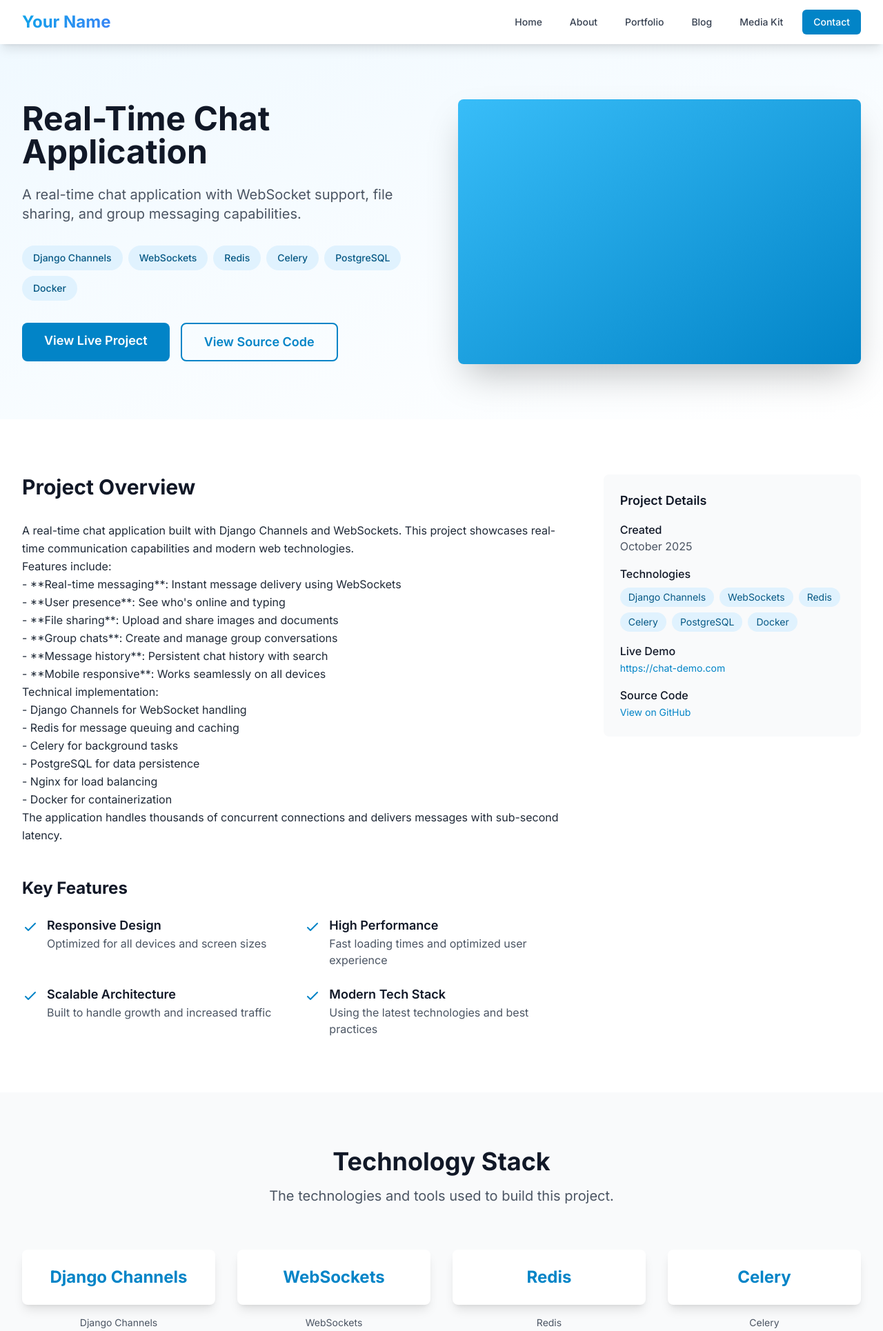
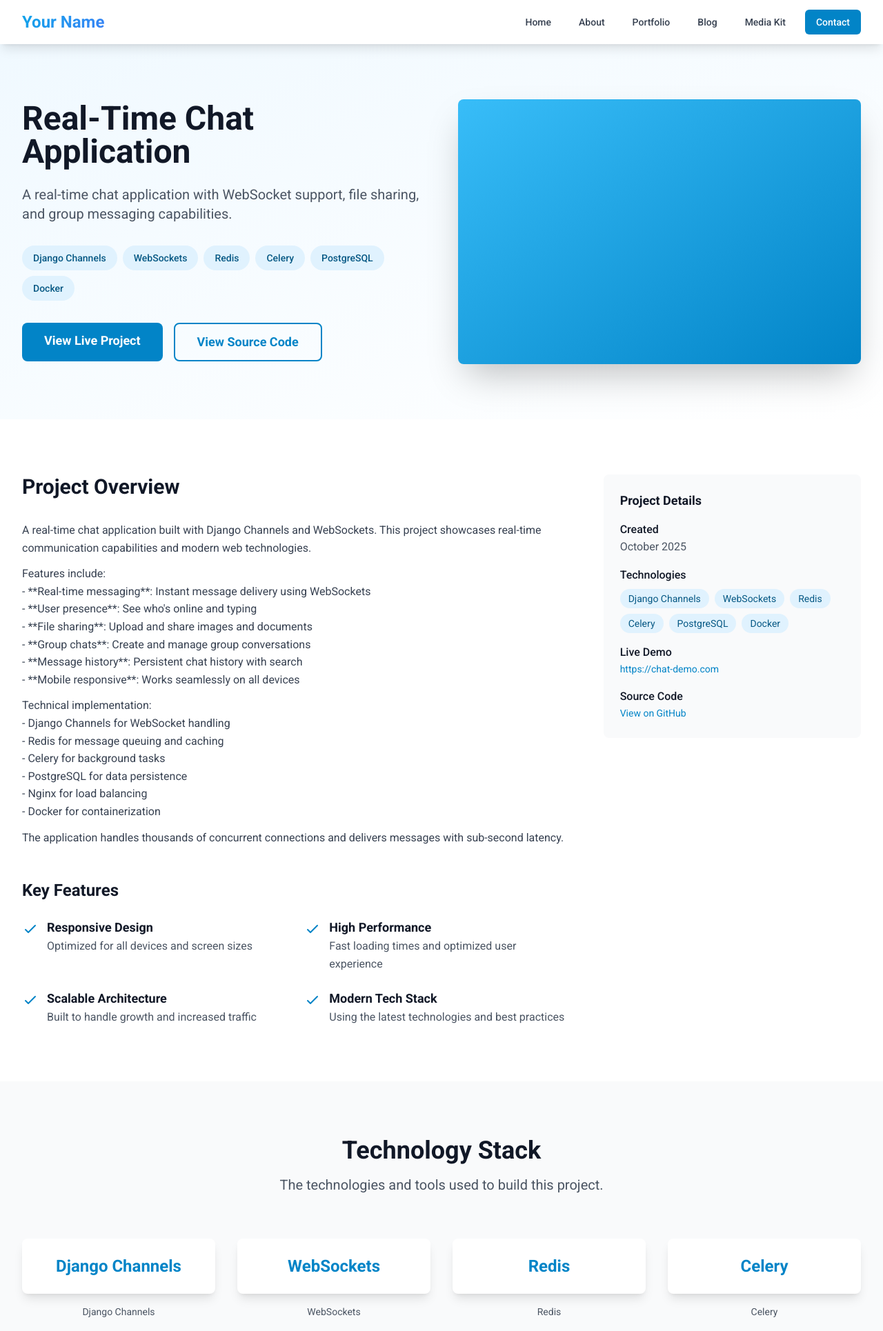
Before and after one commit to kouekamluc/kouekamself, a Django app: page /portfolio/realtime-chat-app/ in a window 1280 px wide. Shown: the top 1930 px of the page at 69% size. Run offline with Django 5.2, Linux system fonts and the light colour scheme; data comes from the database, SQL or seed files in the repository; some libraries are stand-ins or nearby versions.

Commit message:
feat: Add Material Design components and styles
Co-authored-by: kouekamkamgouluc <kouekamkamgouluc@gmail.com>

```diff
--- /dev/null
+++ b/static/css/site.css
@@ -0,0 +1,69 @@
+/* Material-inspired base styles */
+:root {
+  --color-primary-600: #0ea5e9;
+  --color-primary-700: #0284c7;
+  --color-gray-200: #e5e7eb;
+  --color-gray-300: #d1d5db;
+  --color-gray-700: #374151;
+  --focus-ring: 0 0 0 3px rgba(14, 165, 233, 0.35);
+}
+
+html, body {
+  font-family: Roboto, Inter, system-ui, -apple-system, Segoe UI, Helvetica, Arial, "Apple Color Emoji", "Segoe UI Emoji", sans-serif;
+  text-rendering: optimizeLegibility;
+}
+
+/* Form controls (used by Django form widgets with class=form-control) */
+.form-control {
+  width: 100%;
+  appearance: none;
+  -webkit-appearance: none;
+  background-color: #fff;
+  border: 1px solid var(--color-gray-300);
+  color: #111827;
+  border-radius: 0.5rem; /* 8px */
+  padding: 0.625rem 0.875rem; /* 10px 14px */
+  line-height: 1.5;
+  transition: border-color .15s ease, box-shadow .2s ease, background-color .15s ease;
+}
+
+.form-control::placeholder { color: #9ca3af; }
+
+.form-control:focus {
+  outline: none;
+  border-color: var(--color-primary-600);
+  box-shadow: var(--focus-ring);
+}
+
+textarea.form-control { resize: vertical; }
+
+/* Error state (Django may wrap errors separately; this targets inputs via aria-invalid) */
+.form-control[aria-invalid="true"], .form-control.is-invalid {
+  border-color: #ef4444;
+  box-shadow: 0 0 0 3px rgba(239, 68, 68, 0.2);
+}
+
+/* Typography helpers roughly mimicking prose defaults */
+.prose, .prose-lg, .prose * {
+  max-width: 100%;
+}
+
+.prose h1, .prose-lg h1 { font-size: 2rem; font-weight: 700; line-height: 1.2; margin: 1.5rem 0 1rem; }
+.prose h2, .prose-lg h2 { font-size: 1.5rem; font-weight: 700; line-height: 1.3; margin: 1.25rem 0 0.75rem; }
+.prose h3, .prose-lg h3 { font-size: 1.25rem; font-weight: 700; line-height: 1.4; margin: 1rem 0 0.5rem; }
+.prose p { color: #374151; margin: 0.75rem 0; }
+.prose a { color: var(--color-primary-700); text-decoration: none; }
+.prose a:hover { text-decoration: underline; }
+.prose img { border-radius: 0.75rem; }
+.prose ul { list-style: disc; padding-left: 1.25rem; }
+.prose ol { list-style: decimal; padding-left: 1.25rem; }
+.prose blockquote { border-left: 4px solid var(--color-gray-300); padding-left: 1rem; color: #6b7280; }
+
+/* Utility: subtle elevation for cards when hovering */
+.elevation-hover:hover { box-shadow: 0 10px 25px -5px rgba(0,0,0,0.15), 0 10px 10px -5px rgba(0,0,0,0.04); }
+
+/* Buttons with white background and primary text need clearer focus */
+.bg-white.text-primary-600:focus {
+  outline: none;
+  box-shadow: var(--focus-ring);
+}
--- a/templates/base.html
+++ b/templates/base.html
@@ -41,7 +41,7 @@
                         }
                     },
                     fontFamily: {
-                        'sans': ['Inter', 'system-ui', 'sans-serif'],
+                        'sans': ['Roboto', 'Inter', 'system-ui', 'sans-serif'],
                     }
                 }
             }
@@ -52,6 +52,14 @@
     <link rel="preconnect" href="https://fonts.googleapis.com">
     <link rel="preconnect" href="https://fonts.gstatic.com" crossorigin>
     <link href="https://fonts.googleapis.com/css2?family=Inter:wght@300;400;500;600;700&display=swap" rel="stylesheet">
+    <link href="https://fonts.googleapis.com/css2?family=Roboto:wght@300;400;500;700&display=swap" rel="stylesheet">
+    <link href="https://fonts.googleapis.com/icon?family=Material+Icons+Round" rel="stylesheet">
+
+    <!-- TW Elements (Material-tailwind) -->
+    <link rel="stylesheet" href="https://cdn.jsdelivr.net/npm/tw-elements/dist/css/tw-elements.min.css" />
+
+    <!-- Site CSS overrides -->
+    <link rel="stylesheet" href="{% static 'css/site.css' %}">
 
     <!-- Custom CSS -->
     <style>
@@ -207,6 +215,9 @@
         </div>
     </footer>
 
+    <!-- TW Elements JS (for ripple, inputs, etc.) -->
+    <script src="https://cdn.jsdelivr.net/npm/tw-elements/dist/js/tw-elements.umd.min.js"></script>
+
     <!-- JavaScript -->
     <script>
         // Mobile menu toggle
@@ -249,6 +260,22 @@
                     });
                 });
             }
+
+            // Enable Material-style ripple on primary CTAs
+            const rippleTargets = document.querySelectorAll(
+                'a.bg-primary-600, button.bg-primary-600, ' +
+                'a.bg-white.text-primary-600, button.bg-white.text-primary-600, ' +
+                'a.border-2.border-primary-600, button.border-2.border-primary-600'
+            );
+            rippleTargets.forEach((el) => {
+                el.setAttribute('data-te-ripple-init', '');
+                el.setAttribute('data-te-ripple-color', 'light');
+            });
+
+            if (window.te && typeof window.te.initTE === 'function') {
+                const { Ripple } = window.te;
+                window.te.initTE({ Ripple });
+            }
         });
     </script>
 
```
